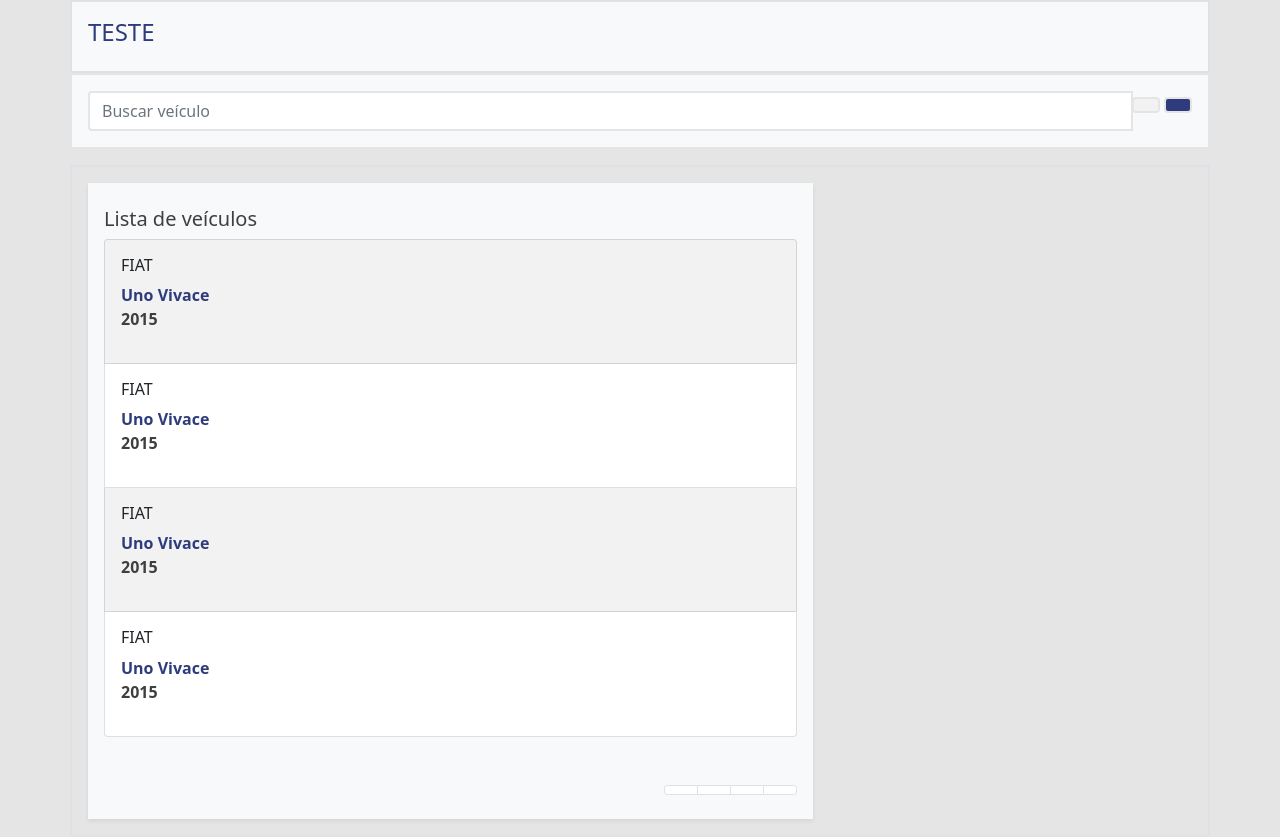
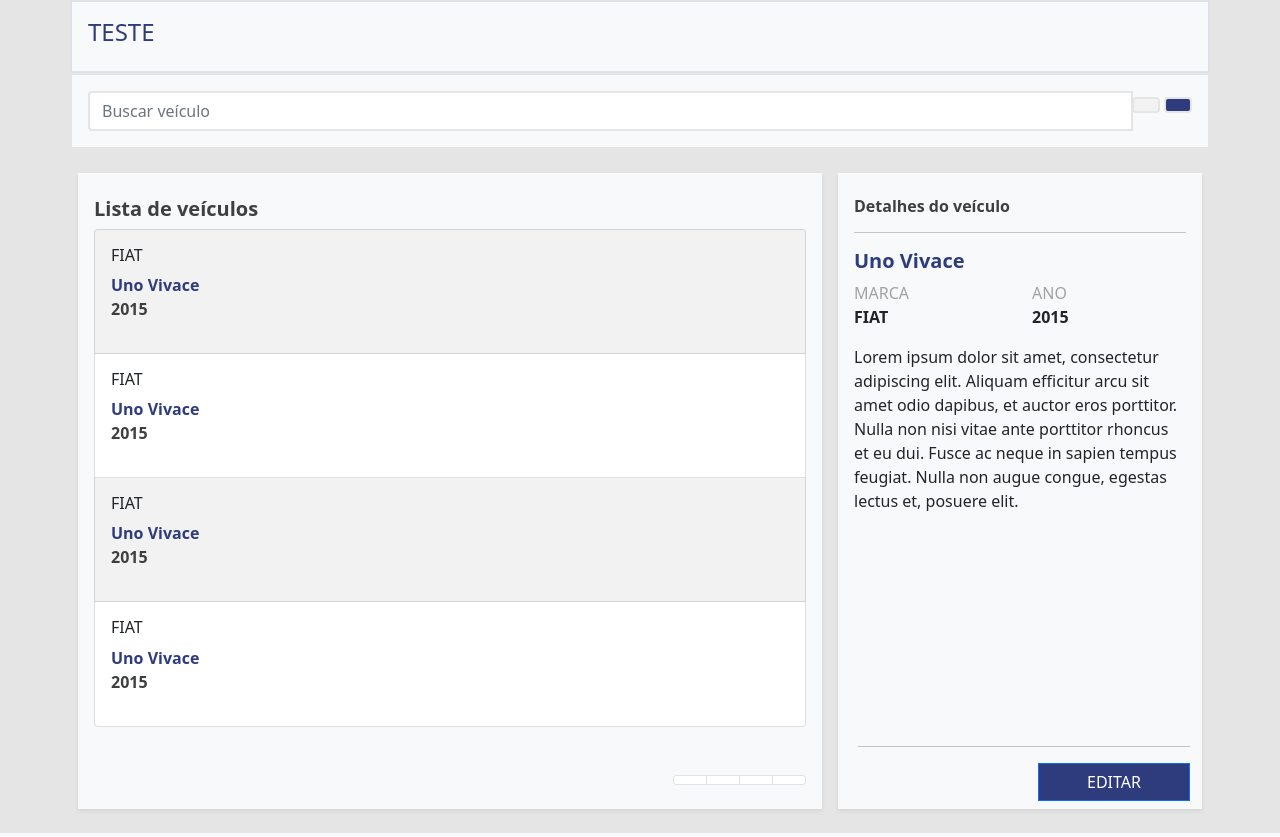
Before and after one commit to Wendryl/php-test, a PHP site: page / in a window 1280 px wide. Run offline with PHP 8.4, Linux system fonts and the light colour scheme; some libraries are stand-ins or nearby versions.

Commit message:
Add vehicle detail div and edit modal

```diff
--- a/index.php
+++ b/index.php
@@ -5,6 +5,7 @@
         <title>
             Teste PHP | OnCar
         </title>
+        <script src="vendor/twbs/bootstrap/dist/js/bootstrap.min.js"></script>
         <link rel="stylesheet" href="vendor/twbs/bootstrap/dist/css/bootstrap.min.css"/>
         <link rel="stylesheet" href="views/assets/styles.css"/>
         <link rel="stylesheet" href="vendor/fortawesome/font-awesome/css/all.css"/>
@@ -21,16 +22,16 @@
                         <i class="fas fa-search text-secondary bg-secondary"></i>
                     </button>
                     <button class="btn btn-outline-secondary border border-secondary border-2 bg-primary" type="button">
-                        <i class="fas fa-plus text-light"></i>
+                        <i class="fas fa-plus text-white"></i>
                     </button>
                 </div>
             </div>
         </div>
-        <div class="container border border-2 mt-3">
+        <div class="container my-3">
             <div class="row">
-                <div class="col-lg-8 col-md-7 p-lg-3 p-sm-0">
+                <div class="col-lg-8 col-md-12 p-lg-2 p-sm-0">
                     <div class="bg-light pt-4 px-3 pb-2 shadow-sm">
-                        <h5 class="text-secondary">Lista de veículos</h5>
+                        <h5 class="text-secondary"><b>Lista de veículos</b></h5>
                         <ul class="list-group striped-list">
                             <li class="list-group-item d-flex justify-content-between align-items-center p-3">
                                 <div class="d-inline-block">
@@ -39,7 +40,7 @@
                                     <p class="text-secondary"><b>2015</b></p>
                                 </div>
                                 <span class="d-flex">
-                                    <a class="btn text-primary">
+                                    <a class="btn text-primary" data-toggle="modal" data-target="#modalVeiculo">
                                         <i class="fas fa-edit fa-2x"></i>
                                     </a>
                                 </span>
@@ -51,7 +52,7 @@
                                     <p class="text-secondary"><b>2015</b></p>
                                 </div>
                                 <span class="d-flex">
-                                    <a class="btn text-primary">
+                                    <a class="btn text-primary" data-toggle="modal" data-target="#modalVeiculo">
                                         <i class="fas fa-edit fa-2x"></i>
                                     </a>
                                 </span>
@@ -63,7 +64,7 @@
                                     <p class="text-secondary"><b>2015</b></p>
                                 </div>
                                 <span class="d-flex">
-                                    <a class="btn text-primary">
+                                    <a class="btn text-primary" data-toggle="modal" data-target="#modalVeiculo">
                                         <i class="fas fa-edit fa-2x"></i>
                                     </a>
                                 </span>
@@ -75,7 +76,7 @@
                                     <p class="text-secondary"><b>2015</b></p>
                                 </div>
                                 <span class="d-flex">
-                                    <a class="btn text-primary">
+                                    <a class="btn text-primary" data-toggle="modal" data-target="#modalVeiculo">
                                         <i class="fas fa-edit fa-2x"></i>
                                     </a>
                                 </span>
@@ -107,9 +108,65 @@
                         </nav>
                     </div>
                 </div>
-                <div class="col-lg-4 col-md-5 p-3">
-                    <div class="bg-light w-100">
-
+                <div class="col-lg-4 col-md-12 p-lg-2 p-sm-0 mt-lg-0 mt-md-2">
+                    <div class="bg-light pt-4 px-3 pb-2 shadow-sm d-inline-block h-100 position-relative">
+                        <h6 class="text-secondary"><b>Detalhes do veículo</b></h6>
+                        <hr>
+                        <h5 class="text-primary"><b>Uno Vivace</b></h5>
+                        <div class="row">
+                            <div class="col-6">
+                                <span class="text-light">MARCA</span><br>
+                                <strong>FIAT</strong>
+                            </div>
+                            <div class="col-6">
+                                <span class="text-light">ANO</span><br>
+                                <strong>2015</strong>
+                            </div>
+                        </div>
+                        <div class="row">
+                            <p class="mt-3 pb-sm-5">
+                                Lorem ipsum dolor sit amet, consectetur adipiscing elit. Aliquam efficitur arcu sit amet odio dapibus, et auctor eros porttitor. Nulla non nisi vitae ante porttitor rhoncus et eu dui.
+                                Fusce ac neque in sapien tempus feugiat. Nulla non augue congue, egestas lectus et, posuere elit.
+                            </p>
+                        </div>
+                        <div class="row px-3 d-flex justify-content-end position-absolute bottom-0 w-100 mb-3 mt-sm-5 mb-sm-2">
+                            <hr>
+                            <button type="button" class="btn btn-primary w-auto rounded-0 px-5" data-toggle="modal" data-target="#modalVeiculo">EDITAR</button>
+                        </div>
+                    </div>
+                </div>
+                <div class="modal fade" id="modalVeiculo" tabindex="-1" role="dialog" aria-labelledby="modalVeiculo" aria-hidden="true">
+                    <div class="modal-dialog" role="document">
+                        <div class="modal-content rounded-0 px-2">
+                            <div class="modal-header">
+                                <h5 class="modal-title" id="modalVeiculo">Detalhes</h5>
+                            </div>
+                            <div class="modal-body">
+                                <form action="Vehicle.update">
+                                    <div class="form-group my-3">
+                                        <label for="modelo-carro">Veículo</label>
+                                        <input type="email" class="form-control" id="modelo-carro" aria-describedby="emailHelp" value="Uno Vivace">
+                                    </div>
+                                    <div class="row my-3">
+                                        <div class="form-group col-6">
+                                            <label for="marca-carro">Marca</label>
+                                            <input type="text" class="form-control" id="marca-carro" value="FIAT">
+                                        </div>
+                                        <div class="form-group col-6">
+                                            <label for="ano-carro">Ano</label>
+                                            <input type="text" class="form-control" id="ano-carro" value="2015">
+                                        </div>
+                                    </div>
+                                    <div class="form-check my-3">
+                                        <input type="checkbox" class="form-check-input" id="veiculo-vendido" checked="true">
+                                        <label class="form-check-label" for="veiculo-vendido">Vendido</label>
+                                    </div>
+                                </form>
+                            </div>
+                            <div class="modal-footer">
+                                <button type="submit" class="btn btn-primary rounded-0 px-5">SALVAR</button>
+                            </div>
+                        </div>
                     </div>
                 </div>
             </div>
--- a/views/assets/styles.css
+++ b/views/assets/styles.css
@@ -1,8 +1,9 @@
 :root {
     --black: #3f3f3f;
     --blue: #2e3c7d;
+    --dark-blue: #131b5a;
     --light-grey: #f2f2f2;
-    --grey: #cccccc;
+    --grey: #a2a2a2;
     --dark-grey: #e5e5e5;
     --darker-grey: #c5c5c5;
 }
@@ -42,3 +43,11 @@
 li:hover {
     background: var(--dark-grey) !important;
 }
+
+.btn-primary {
+    background: var(--blue) !important;
+}
+
+.btn-primary:hover {
+    background: var(--dark-blue) !important;
+}
```
